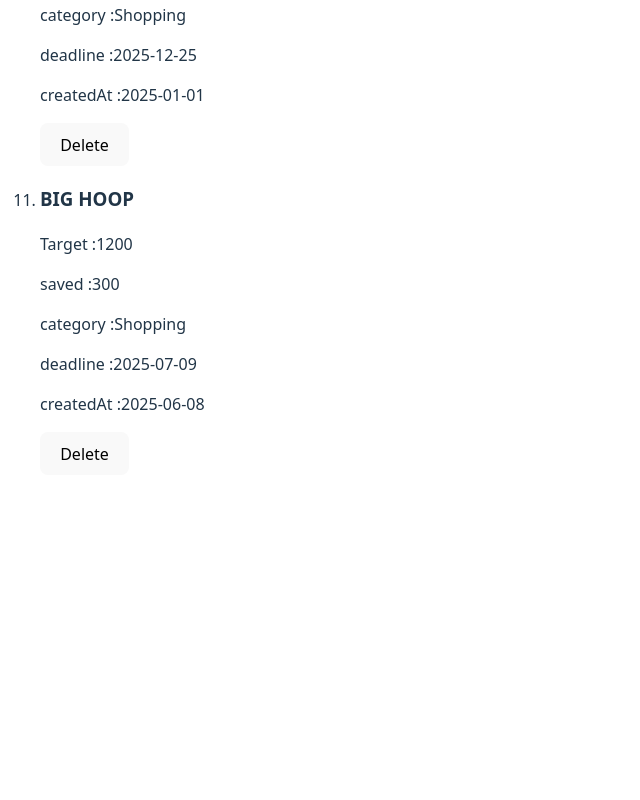
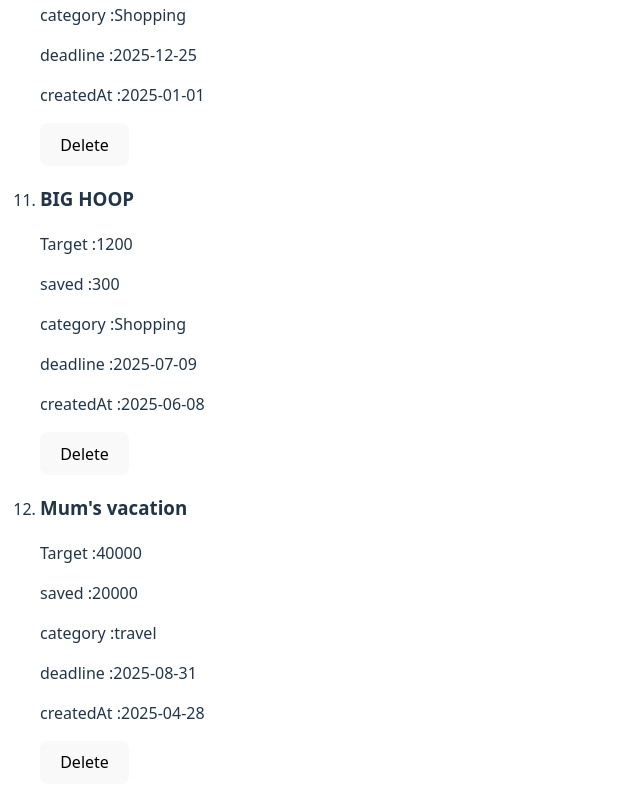
Before and after one commit to Andy-Ops254/week-2-react-code-challenge, a React (Vite) app: page / in a window 1280 px wide. Shown: the part 3276-4076 px from the top of the page, without its empty margins (0-640 px from the left). Before the commit the page ends 3767 px from the top, so only its background shows below. Built offline with nearby package versions, Linux system fonts and the light colour scheme; data requests are answered from the project's data file.

Commit message:
Feat: create app as smart component, complete dispaly on page,complete Delete

```diff
--- a/db.json
+++ b/db.json
@@ -98,6 +98,15 @@
       "deadline": "2025-07-09",
       "createdAt": "2025-06-08",
       "id": 13
+    },
+    {
+      "name": "Mum's vacation",
+      "targetAmount": "40000",
+      "savedAmount": "20000",
+      "category": "travel",
+      "deadline": "2025-08-31",
+      "createdAt": "2025-04-28",
+      "id": 14
     }
   ]
 }
--- a/src/App.jsx
+++ b/src/App.jsx
@@ -1,25 +1,41 @@
-import React ,{useState} from "react"
+import React ,{useState, useEffect} from "react"
 import Form from "./component/ Form"
 import GoalLists from "./component/GoalLists"
 
 function App() {
+
   const[goals, setGoals]=useState([])
 
-
+//Get so as to tell server we need to display data
+  useEffect (()=> {
+    fetch("http://localhost:3000/goals")
+    .then(res => res.json())
+    .then(Data => setGoals(Data))
+  },[])
 
 
   function handleNewGoal (newGoal){
     setGoals( [...goals, newGoal])
   }
 
-
+  function handleDelete (goalId) {
+        // console.log ("makosa")
+        fetch(`http://localhost:3000/goals/${goalId}`,{
+        method: "DELETE"
+        })
+        .then(resp => resp.json())
+        .then(() => {
+        console.log("dlete!")
+        setGoals(goals.filter(goal => goal.id !==goalId))
+    })
+    }
 
   return (
     <div>
       <h1>SMART GOAL PLANNER</h1>
       <h2>Be Financially Disciplined</h2>
-      <Form  onAddGoal={handleNewGoal} goals={goals}/>
-      <GoalLists />
+      <Form  onAddGoal={handleNewGoal} />
+      <GoalLists  goals={goals} onDelete={handleDelete}/>
       </div>
     // goals data props so it can display on goalslists
 
--- a/src/component/ Form.jsx
+++ b/src/component/ Form.jsx
@@ -1,7 +1,7 @@
 import React, {useState} from 'react'
 
 
-function  Form ({onAddGoal, goals}) {
+function  Form ({onAddGoal}) {
     const[name, setName]=useState("")
     const[target, setTarget]= useState(0)
     const[saved, setSaved]=useState(0)
--- a/src/component/GoalLists.jsx
+++ b/src/component/GoalLists.jsx
@@ -1,27 +1,19 @@
-import React , {useState, useEffect} from 'react'
+// import React , {useState, useEffect} from 'react'
 
 
 
-function GoalLists  ()  {
+function GoalLists  ({goals, onDelete})  {
     // return (<div>This is working</div>)
-    const[goals, setGoals]= useState([])
+    // const[goals, setGoals]= useState([])
 
   //Get request
-    useEffect(()=> {
-    fetch("http://localhost:3000/goals")
-    .then (resp =>resp.json())
-    .then(Data => setGoals(Data)) //remember to update state
-    },[])
+    // useEffect(()=> {
+    // fetch("http://localhost:3000/goals")
+    // .then (resp =>resp.json())
+    // .then(Data => setGoals(Data)) //remember to update state
+    // },[])
 
-    function handleDelete (goalId) {
-        // console.log ("makosa")
-        fetch(`http://localhost:3000/goals/${goalId}`,{
-        method: "DELETE"
-        })
-        .then(resp => resp.json())
-        .then(() => console.log("dlete!"))
-            setGoals(goals.filter(goal => goal.id !==goalId))
-    }
+//everything sent to APP and then this displays the changes
 
 return (
     <div>
@@ -37,7 +29,7 @@ return (
                     <p>category :{goal.category}</p>
                     <p>deadline :{goal.deadline}</p>
                     <p>createdAt :{goal.createdAt}</p>
-                    <button onClick={() =>handleDelete(goal.id)}>Delete</button>
+                    <button onClick={() =>onDelete(goal.id)}>Delete</button>
                 </li>
             ))}
         </ol>}
```
